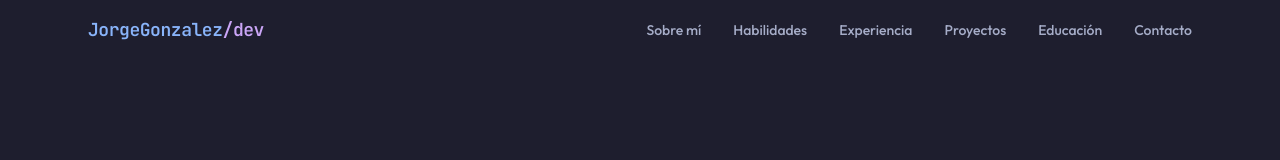
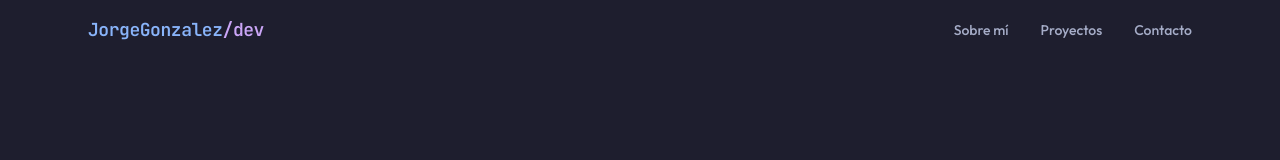
Before and after one commit to jorgeignacio97/portfolio-cv, a Next.js app: page / in a window 1280 px wide. Shown: the top 160 px of the page. Built offline with nearby package versions, Linux system fonts and the light colour scheme.

Commit message:
refactor(navbar): remove dead links to deleted sections
Skills/Experience/Education were removed in PR2 but NavBar still
linked to their anchors as an intentional interim state. Prune
navLinks to only the sections that still exist.

```diff
--- a/src/shared/components/layout/NavBar.tsx
+++ b/src/shared/components/layout/NavBar.tsx
@@ -6,10 +6,7 @@ import styles from './NavBar.module.css'
 
 const navLinks = [
   { href: '#sobre-mi', label: 'Sobre mí' },
-  { href: '#habilidades', label: 'Habilidades' },
-  { href: '#experiencia', label: 'Experiencia' },
   { href: '#proyectos', label: 'Proyectos' },
-  { href: '#educacion', label: 'Educación' },
   { href: '#contacto', label: 'Contacto' },
 ]
 
```
